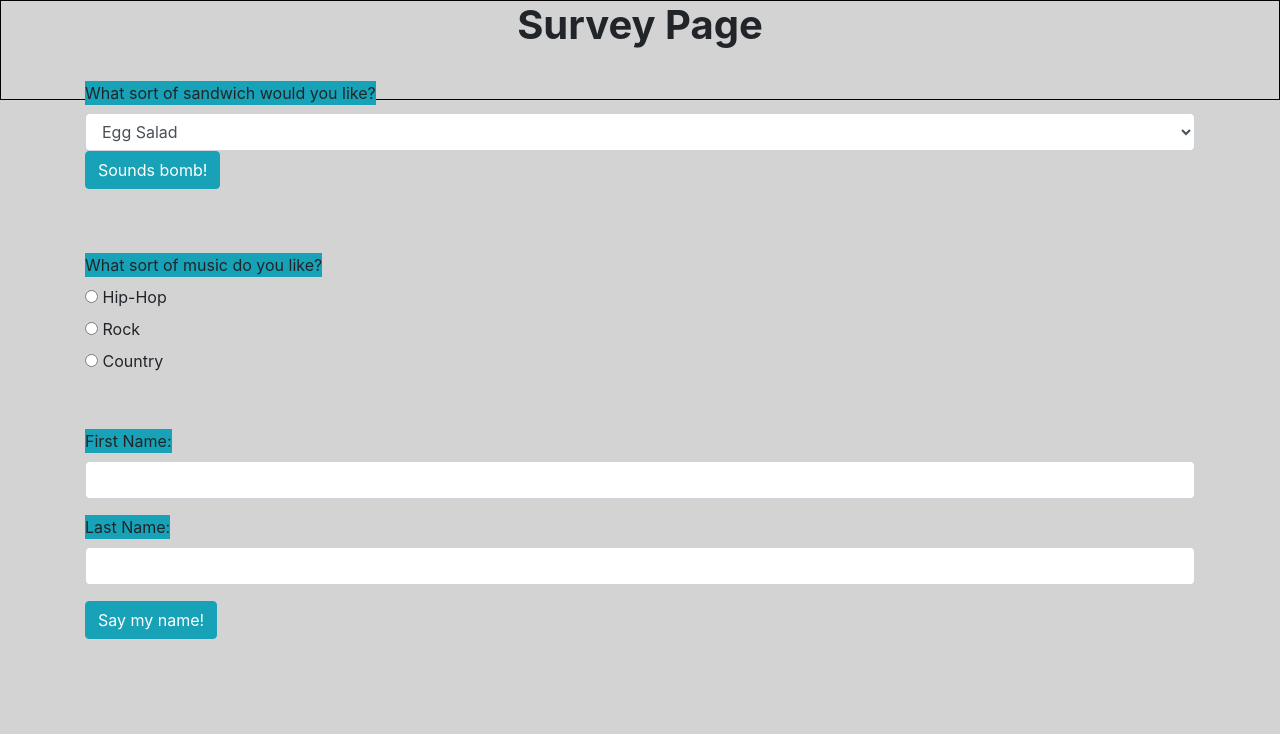
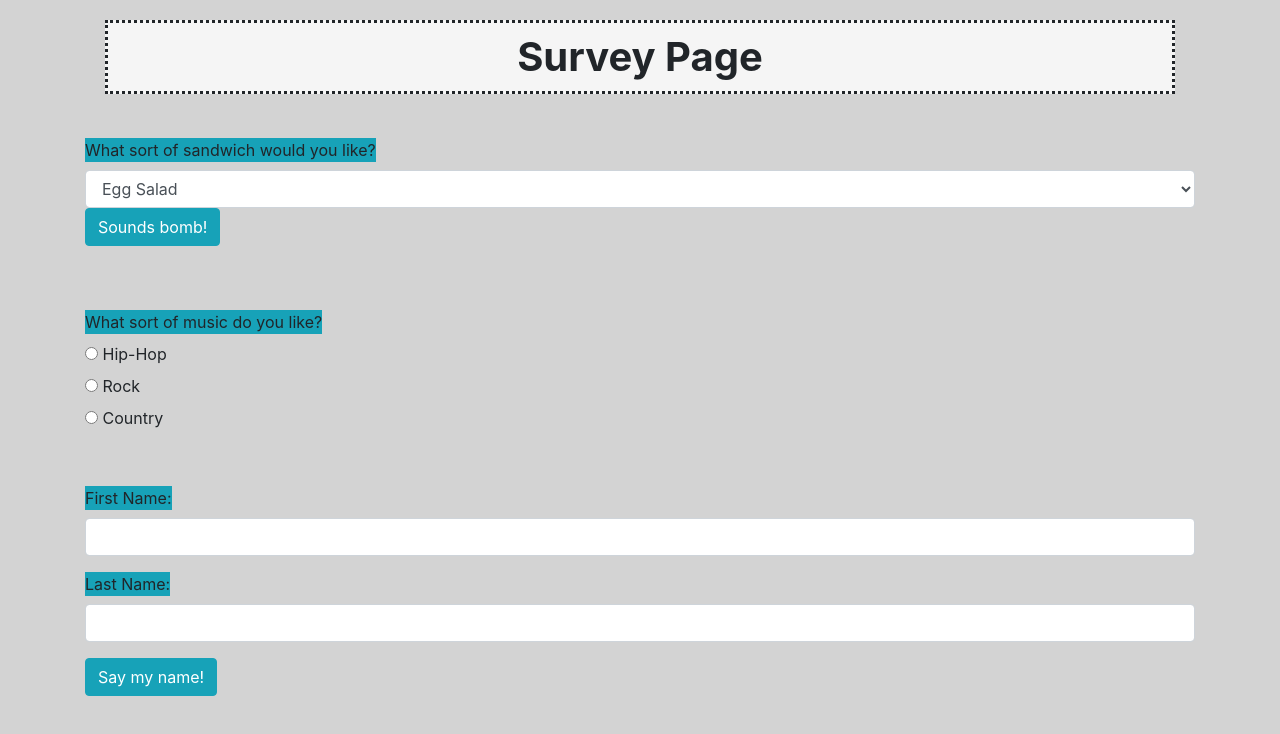
Before and after one commit to ShonBurgundy/Survery-Page, a plain HTML site: page index.html in a window 1280 px wide. Drawn offline with nearby package versions, Linux system fonts and the light colour scheme.

Commit message:
Add styling to h1

```diff
--- a/css/styles.css
+++ b/css/styles.css
@@ -1,6 +1,11 @@
 h1 {
   text-align: center;
   font-weight: bold;
+  margin: 20px;
+  padding: 10px;
+  border-style: dotted;
+  border-width: medium;
+  background-color: whitesmoke;
 }
 
 #output {
@@ -9,10 +14,5 @@ h1 {
 
 
 body {
-  height: 100px;
-  border-top: thin solid black;
-  border-bottom: thin solid black;
-  border-right: thin solid black;
-  border-left: thin solid black;
   background-color: lightgray;
 }
```
